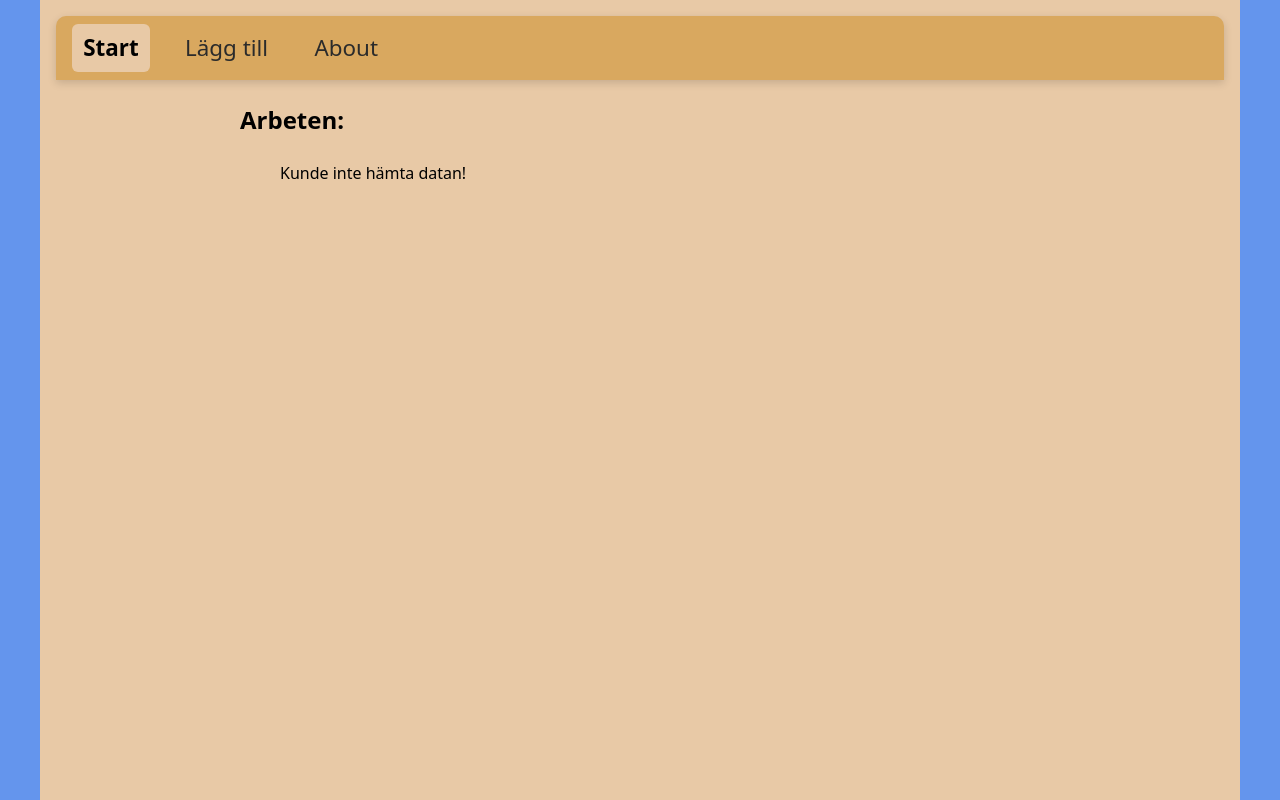
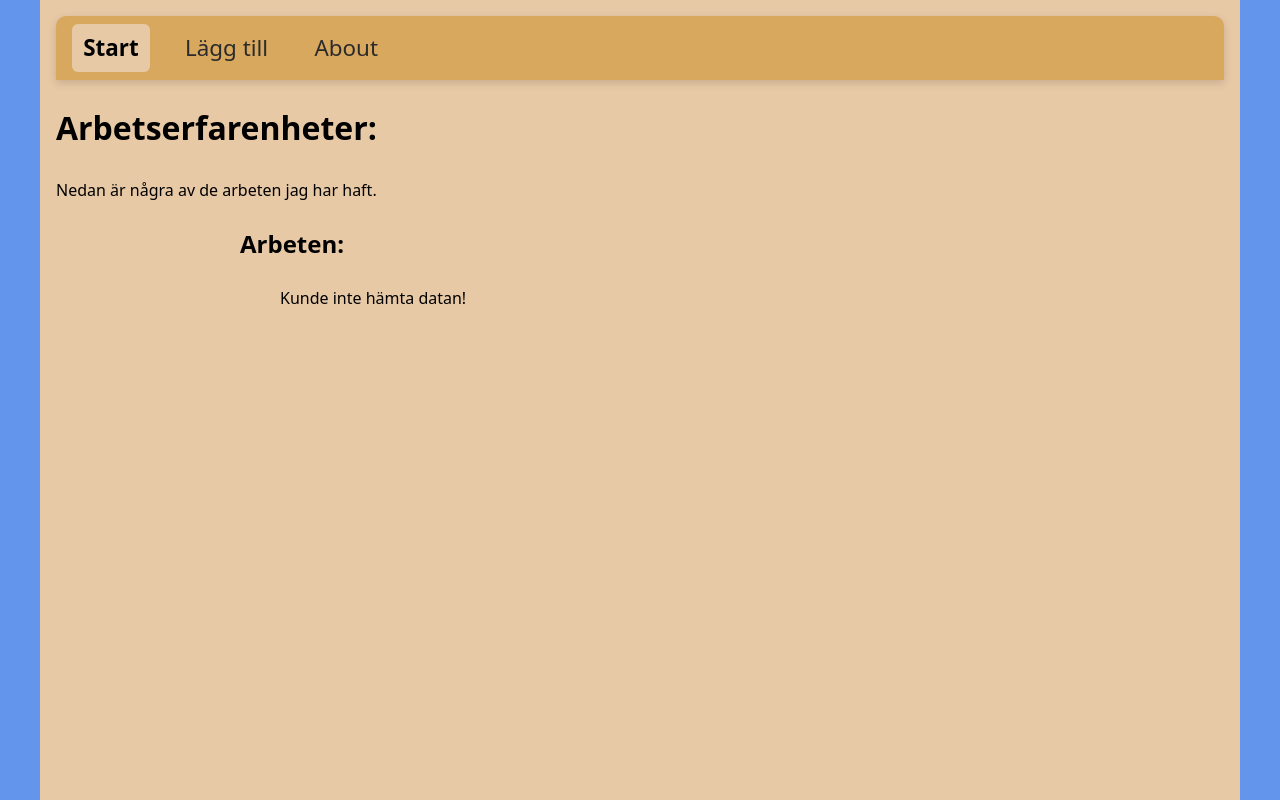
Before and after one commit to Kiim94/labb2-front-server, a website built with Vite: page index.html in a window 1280 px wide. Built offline with nearby package versions, Linux system fonts and the light colour scheme; no server answers.

Commit message:
Ändrat startsida något

```diff
--- a/index.html
+++ b/index.html
@@ -15,6 +15,8 @@
         <li><a href="about.html">About</a></li>
       </ul>
     </nav>
+    <h1>Arbetserfarenheter:</h1>
+    <p>Nedan är några av de arbeten jag har haft.</p>
     <div id="center">
       <h2>Arbeten:</h2>
       <div id="error">
```
